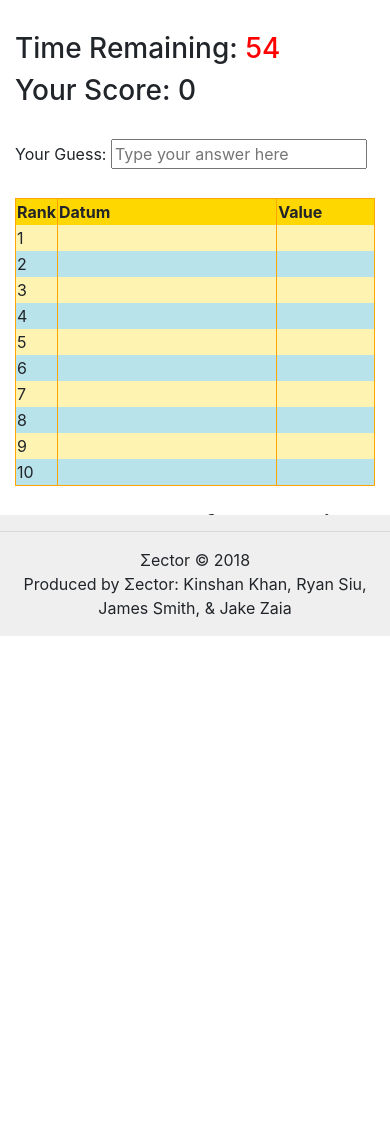
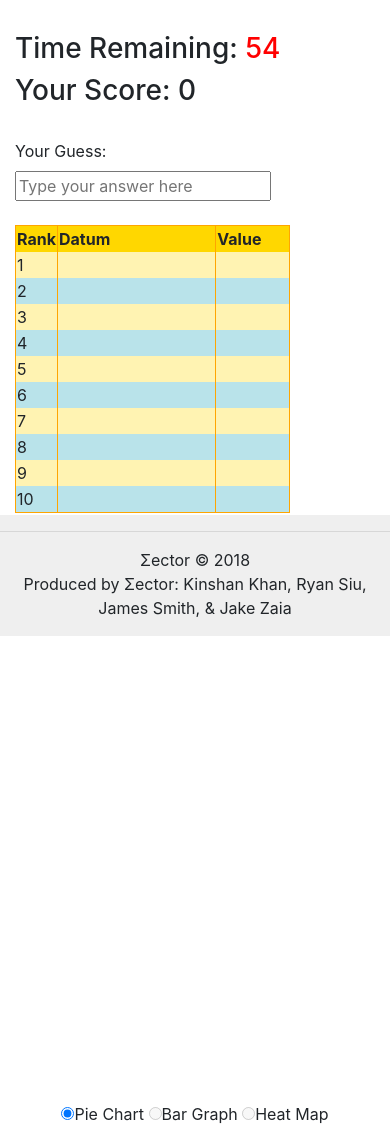
Before and after one commit to khinshankhan/Sector-Data_Visualization, a Flask app: page /visualization in a window 390 px wide; the page is wider, and only the part inside the window is pictured. Shown: the part 208-1342 px from the top of that part. Before the commit the page ends 844 px from the top of that part, so only its background shows below. Run offline with Flask 2, Linux system fonts and the light colour scheme; some libraries are stand-ins or nearby versions.

Commit message:
Minor touchups to visualization page

```diff
--- a/templates/visualization.html
+++ b/templates/visualization.html
@@ -15,7 +15,7 @@ Sector
 
 {% block content %}
 <div class="row">
-  <div class="col-sm">
+  <div class="col-sm" style="padding-right: 100px;">
     <br>
     <h3>Time Remaining: <span id="time">{{ time }}</span></h3>
     <h3>Your Score: <span id="score">0</span></h3>
@@ -36,9 +36,15 @@ Sector
     </table>
   </div>
   <div class="col-sm">
-    <br>
-    <center><h3>{{ chart_name }}</h3></center>
-    <svg width="500" height="500"></svg>
+    <br />
+    <center><h3>{{ chart_name }}</h3>
+      <svg width="450" height="450"></svg>
+      <div class="radio">
+        <label><input type="radio" name="chart_type" checked>Pie Chart</label>
+        <label><input type="radio" name="chart_type" disabled>Bar Graph</label>
+        <label><input type="radio" name="chart_type" disabled>Heat Map</label>
+      </div>
+    </center>
   </div>
 </div>
 
```
Also changed, not shown: static/css/base.css (line endings or trailing spaces).
